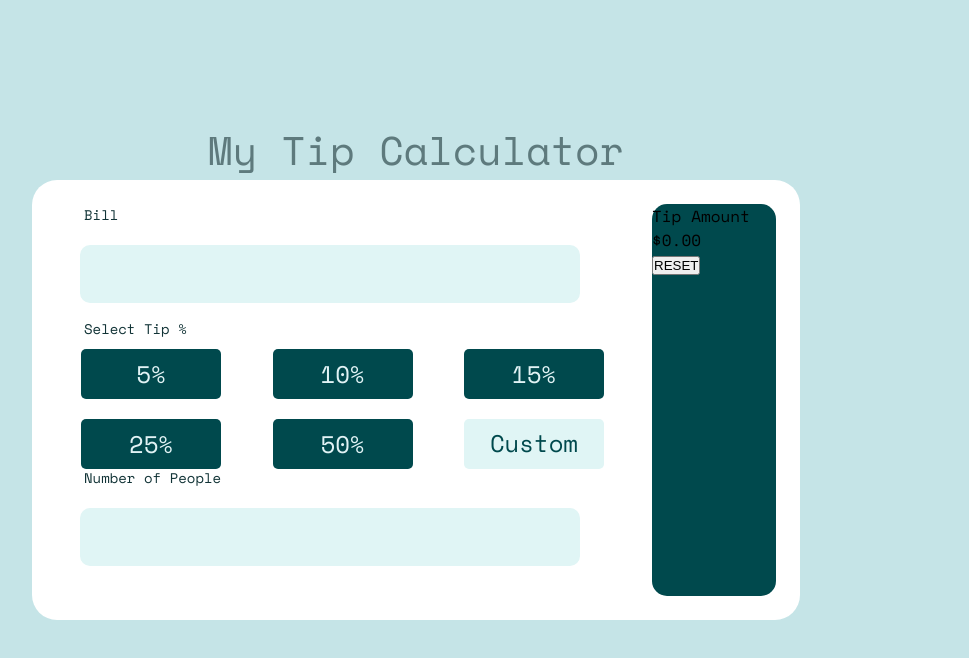
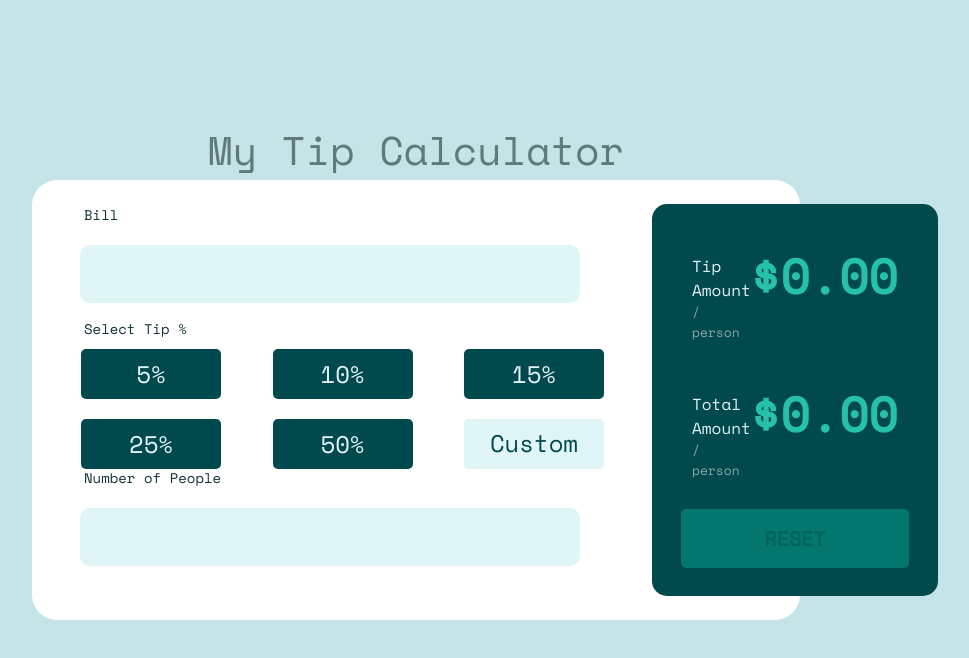
Before and after one commit to kumsuzCode/Tip-Calculator, a plain HTML site: page index.html in a window 1280 px wide. Shown: the whole page, without its empty margins (224-1193 px from the left). Drawn offline with nearby package versions, Linux system fonts and the light colour scheme.

Commit message:
Finalising the styling

```diff
--- a/index.html
+++ b/index.html
@@ -33,6 +33,7 @@
 
         <!-- User Selection of tip amount -->
         <div class="tip-selection">
+
           <div class="label">Select Tip %</div>
 
           <div class="selection-container">
@@ -56,7 +57,6 @@
 
           </div>
 
-
         </div>
 
         <!-- User input of the number of people -->
@@ -67,26 +67,46 @@
 
       </div>
 
+
+
+
       <div class="calc-output">
 
         <div class="calcs">
 
           <div class="tip-calculation">
-            <div class="label">Tip Amount</div>
+
+            <div class="unit">
+              <div class="label">Tip Amount</div>
+              <div class="per-person">/ person</div>
+            </div>
+
+            <div class="dollars">
+              $0.00
+              <!-- need to alter the value of this using JS -->
+            </div>
+
+          </div>
+
+          <div class="total-calculation">
+
+            <div class="unit">
+              <div class="label">Total Amount</div>
+              <div class="per-person">/ person</div>
+            </div>
+
             <div class="dollars">
               $0.00
               <!-- need to alter the value of this using JS -->
             </div>
           </div>
 
-          <div class="total-calculation">
-            <!-- copypast the above format into this div -->
-          </div>
-
         </div>
 
+        <div class="btn-wrapper">
+          <button class = "reset sleep" type="reset">RESET</button>
+        </div>
 
-        <button type="reset">RESET</button>
 
       </div>
 
--- a/styles.css
+++ b/styles.css
@@ -190,6 +190,65 @@ input {
     border-radius: 15px;
 }
 
+.calcs{
+    height: 45%;
+}
+
+.tip-calculation, .total-calculation {
+    display: flex;
+    justify-content: space-between;
+    margin: 50px 40px;
+}
+
+.unit .label{
+    color:hsl(186, 49%, 92%);
+}
+
+.unit .per-person {
+    font-size: 13px;
+    color:hsl(186, 15%, 60%);
+
+}
+
+.dollars {
+    font-size: 48px;
+    color: hsl(172, 67%, 45%);
+    font-weight: bolder;
+    display: flex;
+    margin-top: -0.30em;
+}
+
+.btn-wrapper{
+    height: 35%;
+    display: flex;
+    justify-content: center;
+    align-items: flex-end;
+}
+
+.reset{
+    font-family: 'Lato', sans-serif;
+    font-family: 'Montserrat', sans-serif;
+    font-family: 'Space Mono', monospace;
+    font-weight: bolder;
+    width: 80%;
+    padding: 15px;
+    font-size: 20px;
+    border: none;
+    border-radius: 5px;
+}
+
+.sleep {
+    background-color: hsl(175, 95%, 24%);
+    color: rgba(5, 27, 29, 0.2)
+
+
+}
+
+.awake {
+    background-color: hsl(172, 67%, 45%);
+    color: hsl(183, 100%, 15%);
+}
+
 /*
 
 WHERE TO GO FROM HERE
```
